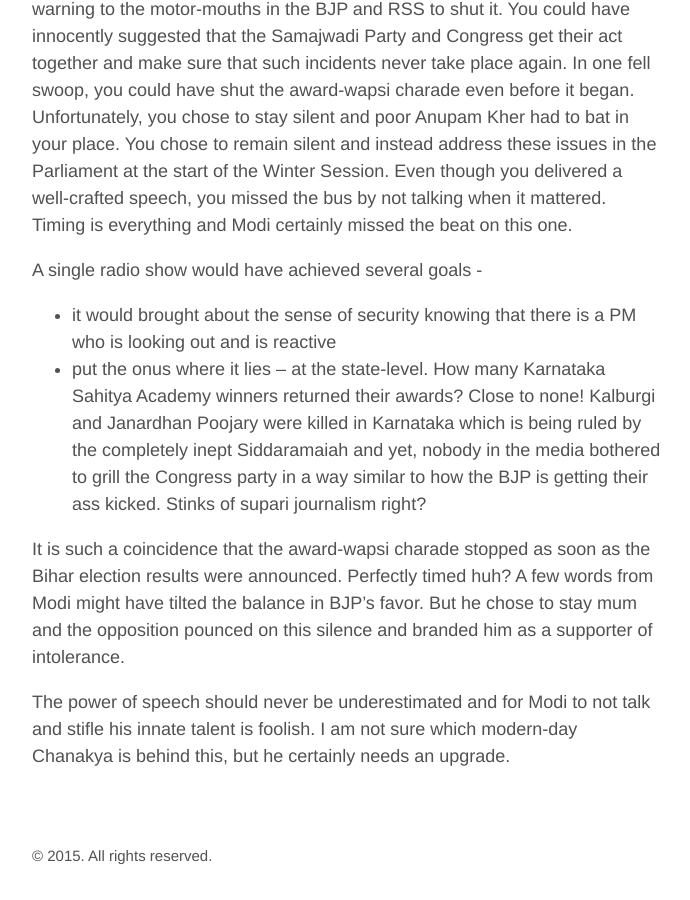
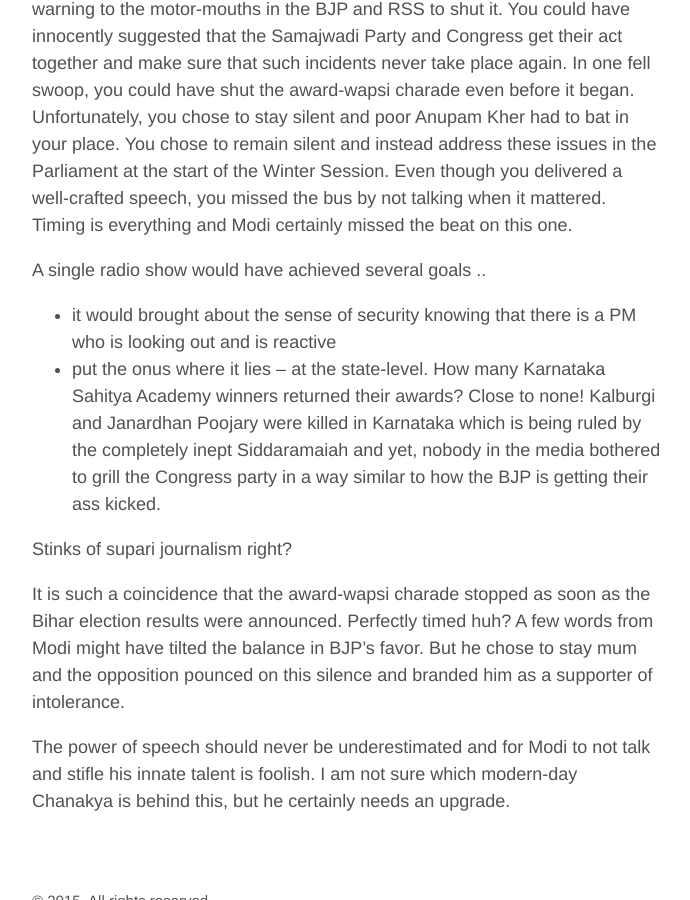
Before and after one commit to ponderingfish/ponderingfish.github.io, a Jekyll site: the page built from _posts/2015-11-11-modi-mann-ki-baat.md, in a window 1280 px wide and 900 px high, scrolled down 1574 px. Shown: the whole window, without its empty margins (293-983 px from the left). Built offline with Jekyll 4.4.1, drawn with Linux system fonts in a browser that asks for light colours.

```diff
--- a/_posts/2015-11-11-modi-mann-ki-baat.md
+++ b/_posts/2015-11-11-modi-mann-ki-baat.md
@@ -24,9 +24,12 @@ WHY?
 
 Why would he keep quiet? Especially when he has the Mann ki Baat vehicle! Come on PM Modi -- you could have held a radio + television interview and talked directly to the people in India's cowbelt. You could have given a subtle warning to the motor-mouths in the BJP and RSS to shut it. You could have innocently suggested that the Samajwadi Party and Congress get their act together and make sure that such incidents never take place again. In one fell swoop, you could have shut the award-wapsi charade even before it began. Unfortunately, you chose to stay silent and poor Anupam Kher had to bat in your place. You chose to remain silent and instead address these issues in the Parliament at the start of the Winter Session. Even though you delivered a well-crafted speech, you missed the bus by not talking when it mattered. Timing is everything and Modi certainly missed the beat on this one.
 
-A single radio show would have achieved several goals -
-* it would brought about the sense of security knowing that there is a PM who is looking out and is reactive
-* put the onus where it lies -- at the state-level. How many Karnataka Sahitya Academy winners returned their awards? Close to none! Kalburgi and Janardhan Poojary were killed in Karnataka which is being ruled by the completely inept Siddaramaiah and yet, nobody in the media bothered to grill the Congress party in a way similar to how the BJP is getting their ass kicked. Stinks of supari journalism right?
+A single radio show would have achieved several goals ..
+
+- it would brought about the sense of security knowing that there is a PM who is looking out and is reactive
+- put the onus where it lies -- at the state-level. How many Karnataka Sahitya Academy winners returned their awards? Close to none! Kalburgi and Janardhan Poojary were killed in Karnataka which is being ruled by the completely inept Siddaramaiah and yet, nobody in the media bothered to grill the Congress party in a way similar to how the BJP is getting their ass kicked.
+
+Stinks of supari journalism right?
 
 It is such a coincidence that the award-wapsi charade stopped as soon as the Bihar election results were announced. Perfectly timed huh? A few words from Modi might have tilted the balance in BJP's favor. But he chose to stay mum and the opposition pounced on this silence and branded him as a supporter of intolerance.
 
```
